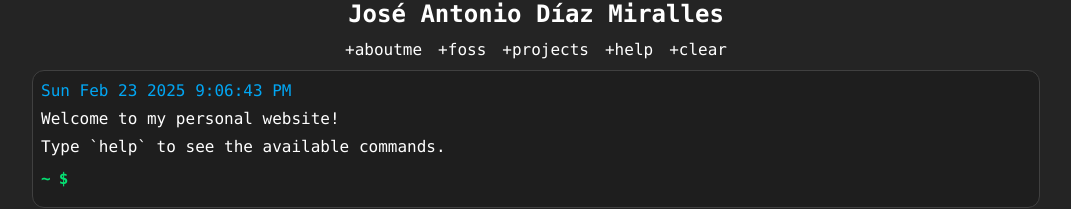
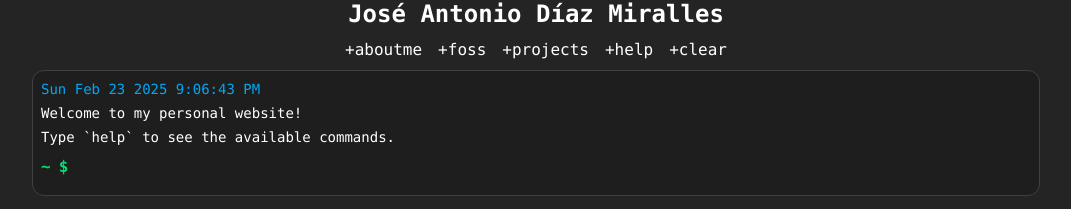
Before and after one commit to tiyujopite/portfolio, a Vue app: page / in a window 1280 px wide. Shown: the part 390-599 px from the top of the page, without its empty margins (104-1175 px from the left). Built offline with nearby package versions, Linux system fonts and the light colour scheme.

Commit message:
Reduce terminal font size

```diff
--- a/src/App.vue
+++ b/src/App.vue
@@ -203,7 +203,7 @@ export default {
     </div>
     <div id="terminal" class="max-w-5xl p-2 rounded-xl bg-gray-900 w-full h-full border border-neutral-700"
     @click="focusInput">
-      <div id="stdout" class="flex flex-col gap-1 text-left whitespace-pre-wrap">
+      <div id="stdout" class="flex flex-col gap-1 text-left text-sm whitespace-pre-wrap">
         <template v-for="line in stdout">
           <div class="flex gap-2">
             <span v-if="line.prompt" class="text-green-400 font-semibold">{{ line.prompt.loc }}</span>
```
